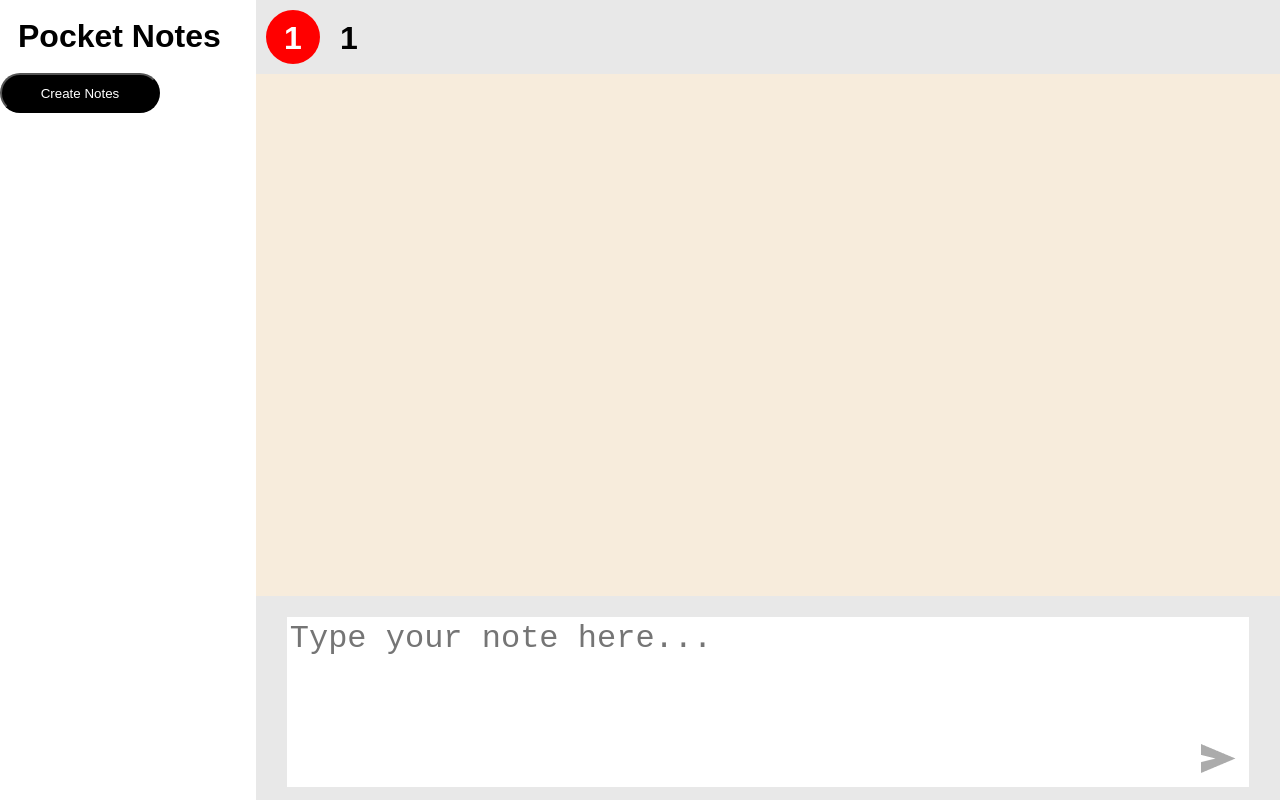
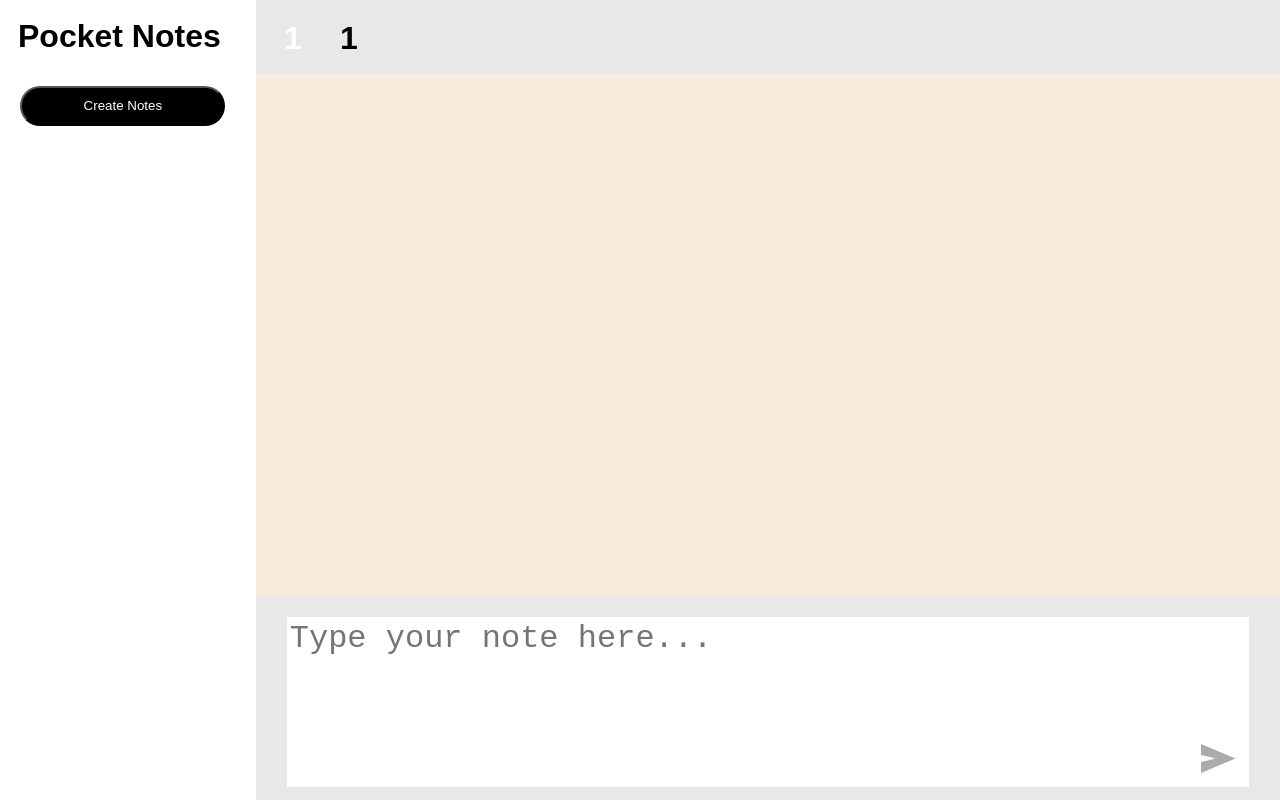
Before and after one commit to SanyamGoyal401/note-app, a React (Create React App) app: page /group/1 in a window 1280 px wide. Built offline with nearby package versions, Linux system fonts and the light colour scheme.

Commit message:
fix minor issues

```diff
--- a/src/AddGroupDialog.js
+++ b/src/AddGroupDialog.js
@@ -27,13 +27,14 @@ const AddGroupDialog = ({ addGroup }) => {
   };
 
   const buttonStyle = {
-    width: "10rem",
+    width: "80%",
     fontsize: "2rem",
     height: "2.5rem",
-    padding: "5px",
     borderRadius: "20px",
     backgroundColor: "black",
     color: "White",
+    marginTop:"5%",
+    marginLeft: "8%",
     cursor: "pointer",
   };
 
--- a/src/App.css
+++ b/src/App.css
@@ -17,3 +17,6 @@
 .group-container{
     flex: 0.8;
 }
+.groupList::-webkit-scrollbar{
+    display: none;
+}
--- a/src/App.js
+++ b/src/App.js
@@ -38,8 +38,9 @@ const App = () => {
   };
 
   const groupColor = (groupName) => {
+    let name = groupName.replace("%20", " ");
     for(let i=0; i<groups.length; i++){
-      if(groups[i].groupName === groupName){
+      if(groups[i].groupName === name){
         return groups[i].color;
       }
     }
--- a/src/GroupList.js
+++ b/src/GroupList.js
@@ -5,8 +5,8 @@ import Icon from "./Icon";
 const GroupList = ({ groups, clickCount, setClickCount }) => {
   let activeGroup = window.location.pathname.split("/")[2];
   return (
-    <div
-    style={{marginTop:"12%"}}
+    <div className="groupList"
+    style={{marginTop:"12%", height:"80vh", overflow:"scroll"}}
     >
       {groups.map((group) => (
         <div
--- a/src/Icon.css
+++ b/src/Icon.css
@@ -1,10 +1,3 @@
 .icon {
-    border-radius: 50%;
-    width: 34px;
-    height: 34px;
-    padding: 10px;
-    background: red;
-    color: #fff;
-    text-align: center;
-    font-size: 32px;
+
   }
--- a/src/Icon.js
+++ b/src/Icon.js
@@ -1,13 +1,22 @@
-import React from 'react'
-import "./Icon.css";
-const Icon = ({text, color}) => {
+import React from "react";
+const Icon = ({ text, color }) => {
   return (
-    <div className="icon" style={
-      {
-        backgroundColor:color,
-      }
-    }>{text}</div>
-  )
-}
+    <div
+      className="icon"
+      style={{
+        borderRadius: "50%",
+        width: "34px",
+        height: "34px",
+        padding: "10px",
+        color: "#fff",
+        textAlign: "center",
+        fontSize: "32px",
+        backgroundColor: color,
+      }}
+    >
+      {text}
+    </div>
+  );
+};
 
-export default Icon
+export default Icon;
```
Also changed, not shown: src/AddGroupForm.js (deleted, +0 -25 lines).
